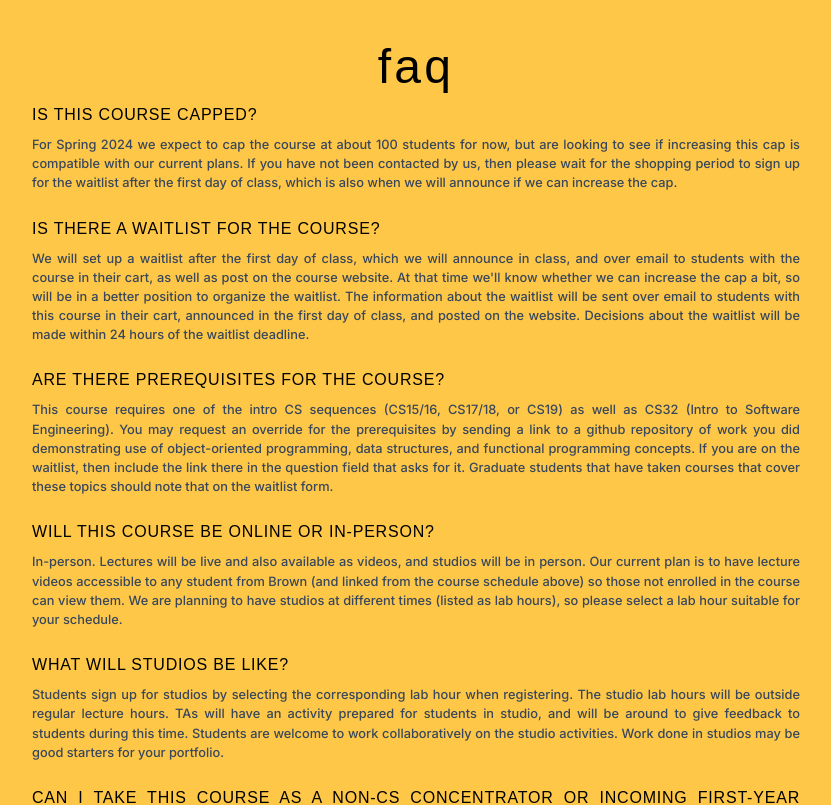
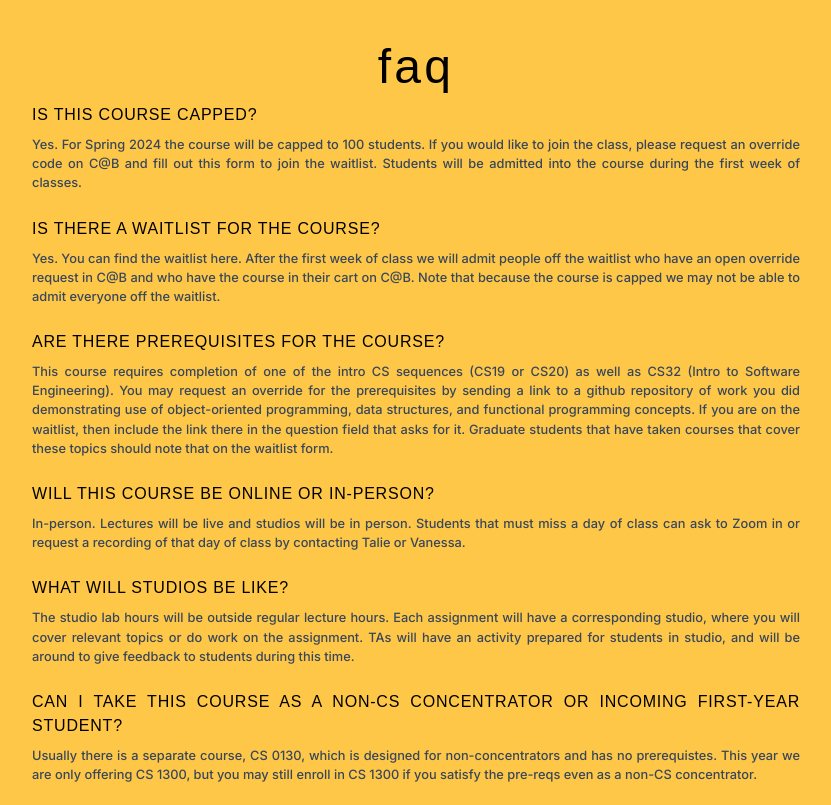
Before and after one commit to jjesswan/cs1300-spring24-website, a React (Create React App) app: page / in a window 1280 px wide. Shown: the part 5340-6145 px from the top of the page, without its empty margins (224-1055 px from the left). Built offline with nearby package versions, Linux system fonts and the light colour scheme; a web font is replaced by a local one.

Commit message:
update faq

```diff
--- a/src/info/faq.tsx
+++ b/src/info/faq.tsx
@@ -1,52 +1,54 @@
+import { ReactElement } from "react";
+
 type Question = {
   q: string;
-  a: string;
+  a: ReactElement;
 };
 
 const questions: Question[] = [
   {
     q: "Is this course capped?",
-    a: "For Spring 2024 we expect to cap the course at about 100 students for now, but are looking to see if increasing this cap is compatible with our current plans. If you have not been contacted by us, then please wait for the shopping period to sign up for the waitlist after the first day of class, which is also when we will announce if we can increase the cap.",
+    a: <>Yes. For Spring 2024 the course will be capped to 100 students. If you would like to join the class, please request an override code on C@B and fill out <a href="">this form to join the waitlist</a>. Students will be admitted into the course during the first week of classes.</>,
   },
   {
     q: "IS THERE A WAITLIST FOR THE COURSE?",
-    a: "We will set up a waitlist after the first day of class, which we will announce in class, and over email to students with the course in their cart, as well as post on the course website. At that time we'll know whether we can increase the cap a bit, so will be in a better position to organize the waitlist. The information about the waitlist will be sent over email to students with this course in their cart, announced in the first day of class, and posted on the website. Decisions about the waitlist will be made within 24 hours of the waitlist deadline.",
+    a: <>Yes. You can <a href="">find the waitlist here</a>. After the first week of class we will admit people off the waitlist who have an open override request in C@B and who have the course in their cart on C@B. Note that because the course is capped we may not be able to admit everyone off the waitlist.</>,
   },
   {
     q: "ARE THERE PREREQUISITES FOR THE COURSE?",
-    a: "This course requires one of the intro CS sequences (CS15/16, CS17/18, or CS19) as well as CS32 (Intro to Software Engineering). You may request an override for the prerequisites by sending a link to a github repository of work you did demonstrating use of object-oriented programming, data structures, and functional programming concepts. If you are on the waitlist, then include the link there in the question field that asks for it. Graduate students that have taken courses that cover these topics should note that on the waitlist form.",
+    a: <>This course requires completion of one of the intro CS sequences (CS19 or CS20) as well as CS32 (Intro to Software Engineering). You may request an override for the prerequisites by sending a link to a github repository of work you did demonstrating use of object-oriented programming, data structures, and functional programming concepts. If you are on the waitlist, then include the link there in the question field that asks for it. Graduate students that have taken courses that cover these topics should note that on the waitlist form.</>,
   },
   {
     q: "WILL THIS COURSE BE ONLINE OR IN-PERSON?",
-    a: "In-person. Lectures will be live and also available as videos, and studios will be in person. Our current plan is to have lecture videos accessible to any student from Brown (and linked from the course schedule above) so those not enrolled in the course can view them. We are planning to have studios at different times (listed as lab hours), so please select a lab hour suitable for your schedule.",
+    a: <>In-person. Lectures will be live and studios will be in person. Students that must miss a day of class can ask to Zoom in or request a recording of that day of class by contacting Talie or Vanessa.</>,
   },
   {
     q: "WHAT WILL STUDIOS BE LIKE?",
-    a: "Students sign up for studios by selecting the corresponding lab hour when registering. The studio lab hours will be outside regular lecture hours. TAs will have an activity prepared for students in studio, and will be around to give feedback to students during this time. Students are welcome to work collaboratively on the studio activities. Work done in studios may be good starters for your portfolio.",
+    a: <>The studio lab hours will be outside regular lecture hours. Each assignment will have a corresponding studio, where you will cover relevant topics or do work on the assignment. TAs will have an activity prepared for students in studio, and will be around to give feedback to students during this time.</>,
   },
   {
     q: "CAN I TAKE THIS COURSE AS A NON-CS CONCENTRATOR OR INCOMING FIRST-YEAR STUDENT?",
-    a: "Usually we have CS 0130 which is designed for non-concentrators and has no prerequistes. However, this year we are only offering CS 1300, but you may still enroll in CS 1300 if you satisfy those even as a non-CS concentrator.",
+    a: <>Usually there is a separate course, CS 0130, which is designed for non-concentrators and has no prerequistes. This year we are only offering CS 1300, but you may still enroll in CS 1300 if you satisfy the pre-reqs even as a non-CS concentrator.</>,
   },
   {
     q: "CAN I TAKE THIS COURSE AS A RISD STUDENT?",
-    a: "This year we are not offering CS 0130 so RISD students should meet the same prerequisites as Brown students to take CS 1300.",
+    a: <>This year we are not offering CS 0130 so RISD students should meet the same prerequisites as Brown students to take CS 1300.</>,
   },
   {
     q: "I WILL MISS CLASS ON [DATE]. CAN I BE EXCUSED?",
-    a: "We do not take class attendance, but there may be in-class activities that require hand-in at the end of lecture. Each student can miss up to five (5) of these activity points with no consequence. If you anticipate missing more than five classes, contact the course instructors.",
+    a: <>We do not take class attendance, but there will be in-class activities that require hand-in during lecture. Each student can miss up to five (5) of these activity points with no consequence. If you anticipate missing more than five classes, contact the course instructors.</>,
   },
   {
     q: "CAN I TAKE THE COURSE AS A CAPSTONE?",
-    a: "Yes, for a capstone, you should extend an assignment into something that has substantial development and design components and release it. For instance, you could take your Iterative Design prototype and build it fully to the point where it's a deployable app. This can be done as a group, but the amount of work should be proportional to the group size. Both juniors and seniors may take CS 1300 for a capstone. Only the online capstone form needs to be filled out, which you should already have received via email from the department earlier in September. The capstone can be done anytime in the semester, up until final grading is due.",
+    a: <>Yes, for a capstone, you should extend an assignment into something that has substantial development and design components and release it. For instance, you could take your Iterative Design prototype and build it fully to the point where it's a deployable app. This can be done as a group, but the amount of work should be proportional to the group size. Both juniors and seniors may take CS 1300 for a capstone. Only the online capstone form needs to be filled out, which you should already have received via email from the department earlier in September. The capstone can be done anytime in the semester, up until final grading is due.</>,
   },
   {
     q: "WILL THERE BE A TEXTBOOK FOR THE COURSE?",
-    a: "No, all readings will be available on this website.",
+    a: <>No, all readings will be available on this website.</>,
   },
   {
     q: "WILL THERE BE A FINAL EXAM?",
-    a: "No, you will complete a portfolio for your final assignment.",
+    a: <>No, you will complete a portfolio for your final assignment.</>,
   },
 ];
 
```
